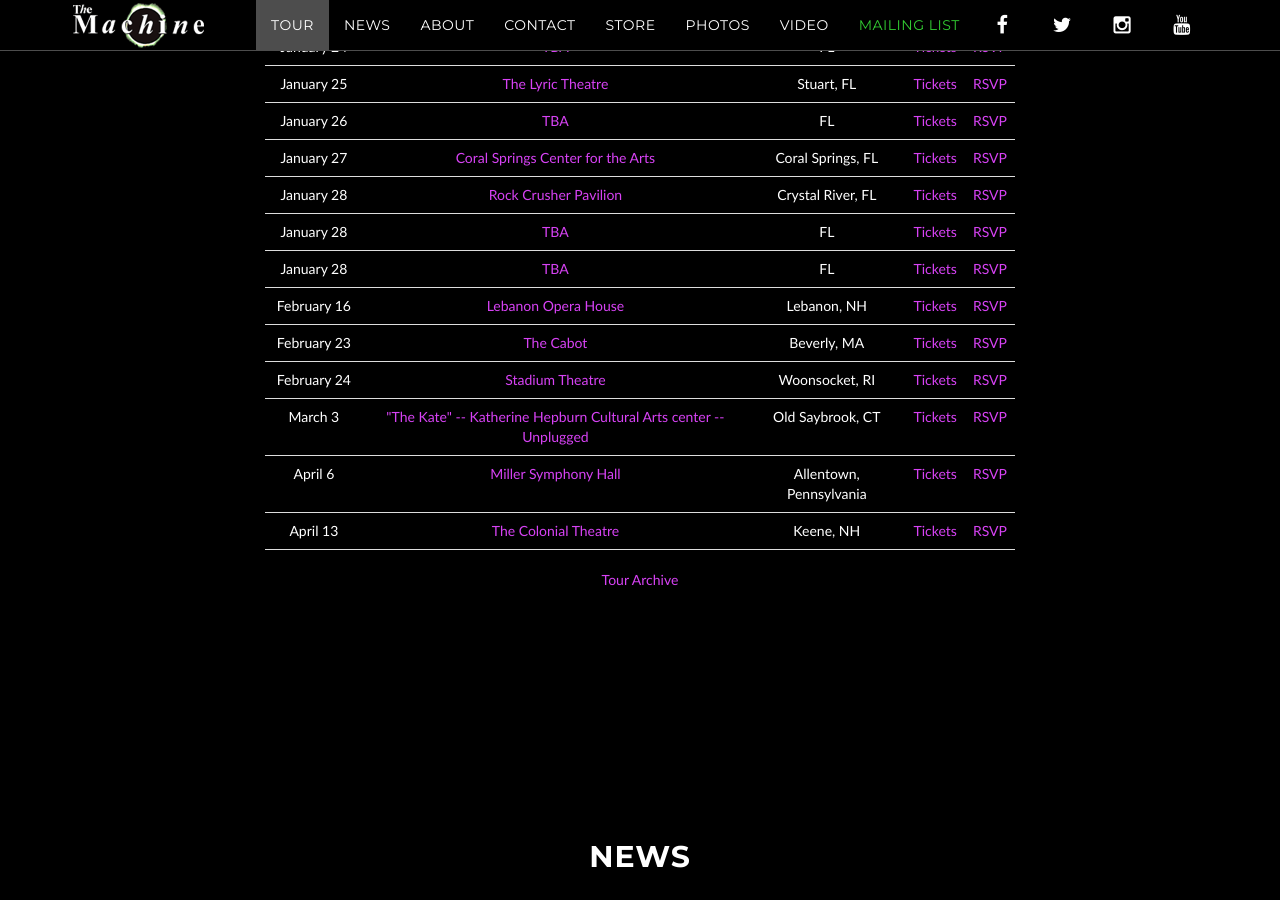
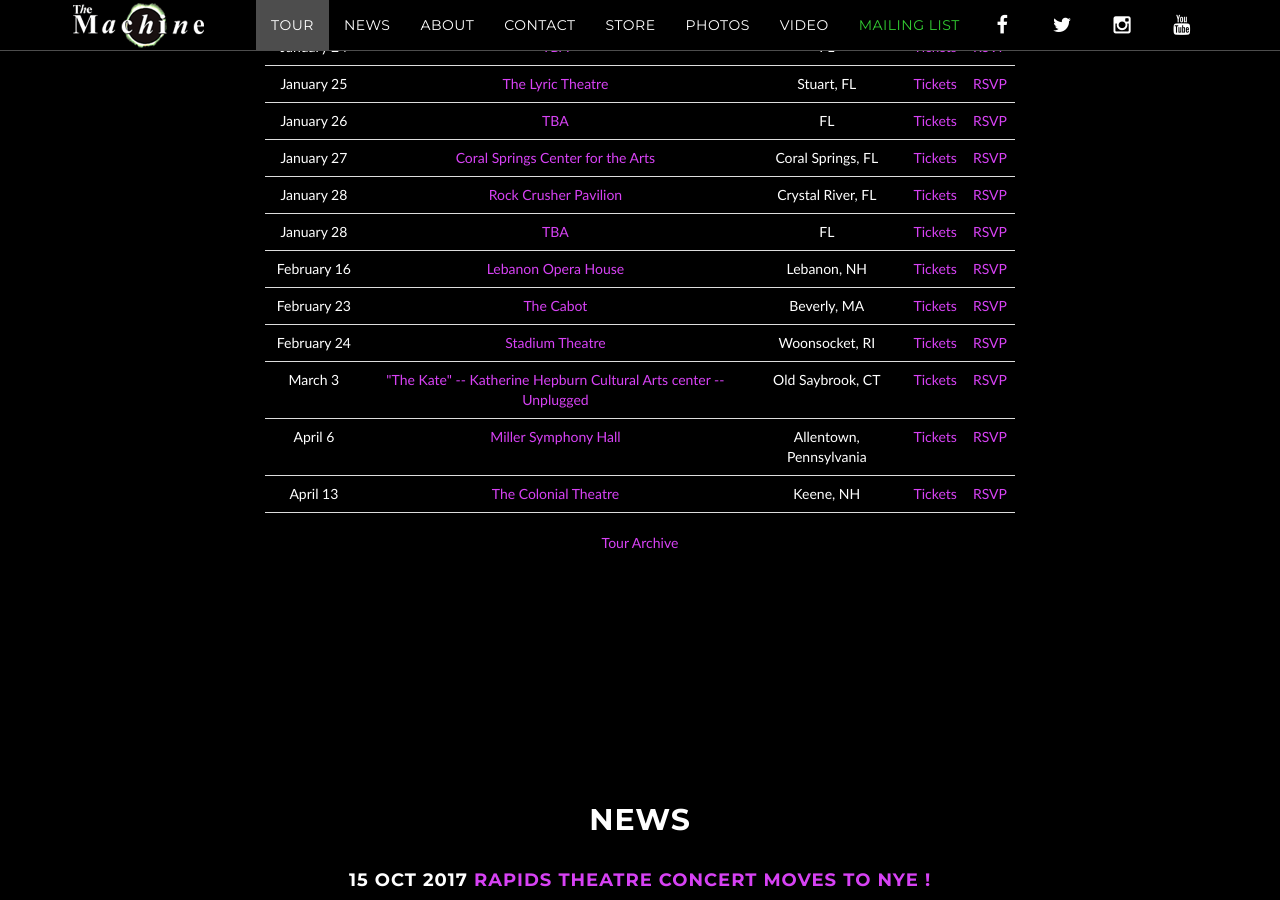
Before and after one commit to machineweb/machineweb.github.io, a Jekyll site: the page built from index.html, in a window 1280 px wide and 900 px high, scrolled down 1480 px. Built offline with Jekyll 4.4.1, drawn with Linux system fonts in a browser that asks for light colours; comment, search, counter and statistics services are not loaded.

Commit message:
Updated tour

```diff
--- a/_data/tour.yml
+++ b/_data/tour.yml
@@ -3290,13 +3290,13 @@
     rsvp-url: ""
     order: "1517115600000"
 
-  - date: "January 28 2018"
-    venue: "TBA"
+  - date: ""
+    venue: ""
     venue-url: ""
-    location: "FL"
+    location: ""
     tickets-url: ""
     rsvp-url: ""
-    order: "1517115600000"
+    order: ""
 
   - date: "February 16 2018"
     venue: "Lebanon Opera House"
```
